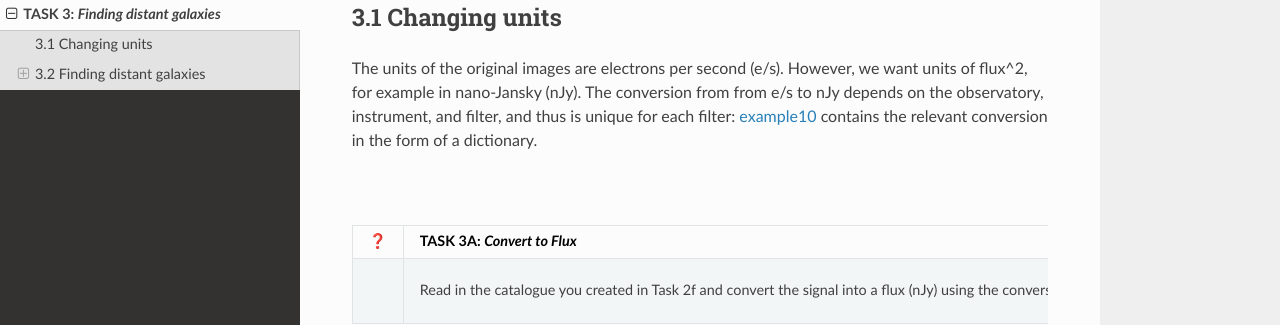
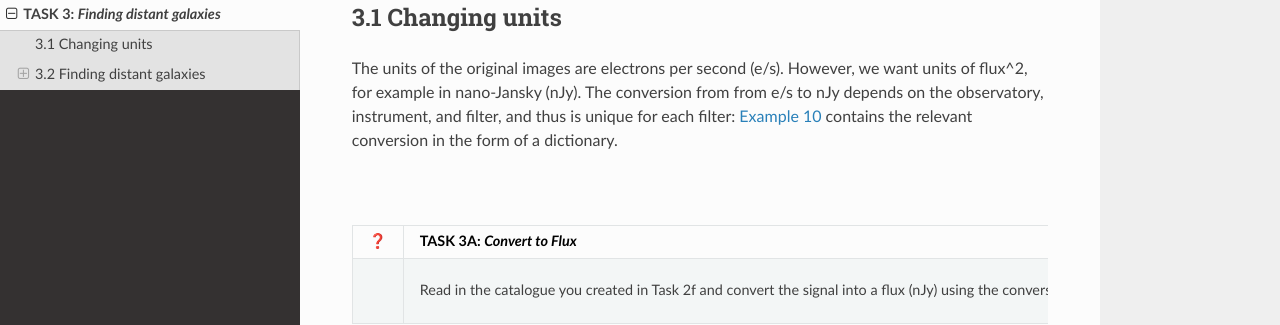
Before and after one commit to ewanbarclay/readthedocs_XDF, a Sphinx documentation site: the page built from docs/task3.rst, in a window 1280 px wide and 1400 px high. Shown: the part 255-580 px from the top of the window. Built offline with Sphinx 7.4.7 and the Read the Docs theme 2.0.0, drawn with Linux system fonts in a browser that asks for light colours.

Commit message:
Update task3.rst

```diff
--- a/docs/task3.rst
+++ b/docs/task3.rst
@@ -5,14 +5,14 @@ High-redshift galaxies can be identified using the Lyman-break technique. This t
 
 3.1  Changing units
 -------------------
-The units of the original images are electrons per second (e/s). However, we want units of flux^2, for example in nano-Jansky (nJy). The conversion from from e/s to nJy depends on the observatory, instrument, and filter, and thus is unique for each filter: `example10 </Examples/example10.ipynb>`_ contains the relevant conversion in the form of a dictionary.
+The units of the original images are electrons per second (e/s). However, we want units of flux^2, for example in nano-Jansky (nJy). The conversion from from e/s to nJy depends on the observatory, instrument, and filter, and thus is unique for each filter: :ref:`Example10` contains the relevant conversion in the form of a dictionary.
 
 |
 
 ========  ========
 ❓         **TASK 3A:** *Convert to Flux*
 ========  ========
-|           Read in the catalogue you created in Task 2f and convert the signal into a flux (nJy) using the conversion dictionary in example9.py. Plot f\ :sub:`f105w` / f\ :sub:`125w` vs. f\ :sub:`f850lp` /f\ :sub:`105w` for all the objects in the catalogue.
+|           Read in the catalogue you created in Task 2f and convert the signal into a flux (nJy) using the conversion dictionary in :ref:`Example9`. Plot f\ :sub:`f105w` / f\ :sub:`125w` vs. f\ :sub:`f850lp` /f\ :sub:`105w` for all the objects in the catalogue.
 ========  ========
 
 |
@@ -53,7 +53,7 @@ In conclusion, our selection criteria can be expressed as follows:
 ========  ========
 ❓         **TASK 3C:** *Detection image thumbnail*
 ========  ========
-|          Using `example7 </Examples/example7.ipynb>`_ as a guide make detection image thumbnail of your candidate(s), if you have any.
+|          Using :ref:`Example7` as a guide make detection image thumbnail of your candidate(s), if you have any.
 ========  ========
 
 |
```
